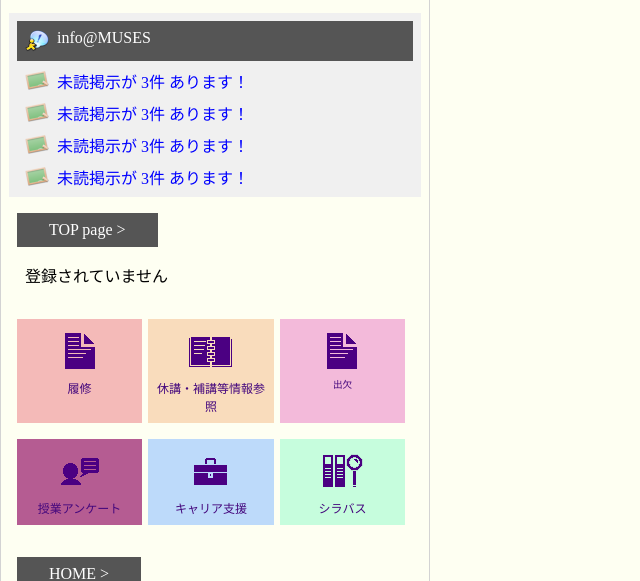
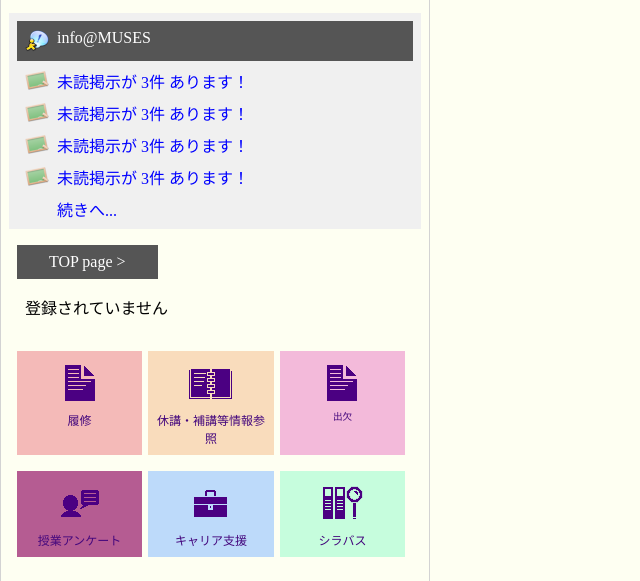
Before and after one commit to sio2306913/muses-template-html, a plain HTML site: page index.html in a window 1280 px wide. Shown: the part 219-800 px from the top of the page, without its empty margins (0-640 px from the left). Drawn offline with Linux system fonts and the light colour scheme.

Commit message:
インフォ

```diff
--- a/index.html
+++ b/index.html
@@ -34,6 +34,7 @@
         <div id="news_num"><img src="img/board.png" />未読掲示が 3件 あります！</div>
         <div id="news_num"><img src="img/board.png" />未読掲示が 3件 あります！</div>
         <div id="news_num"><img src="img/board.png" />未読掲示が 3件 あります！</div>
+        <div id="news_num">　　続きへ...</div>
       </div>
       <div id="link">
         <div>TOP page &gt;</div>
```
